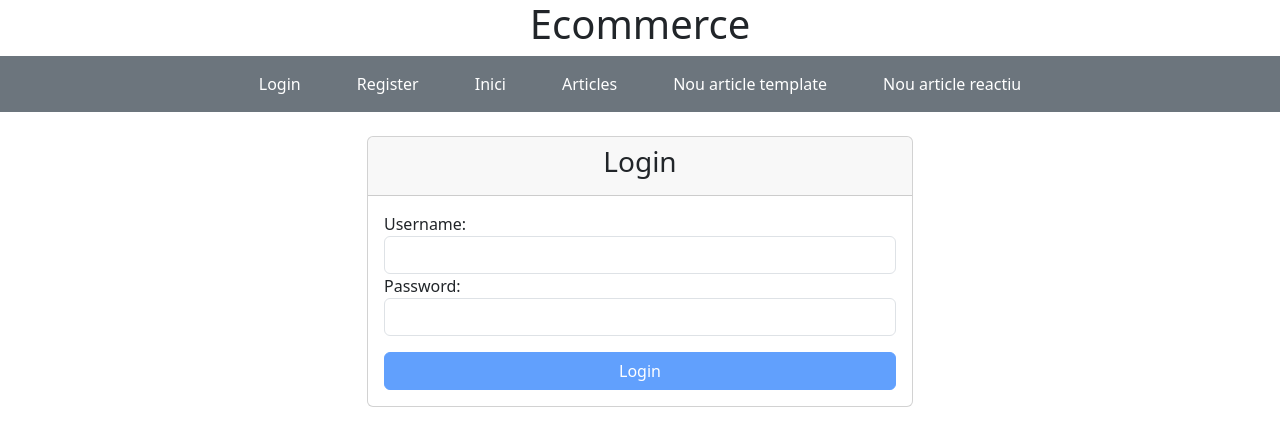
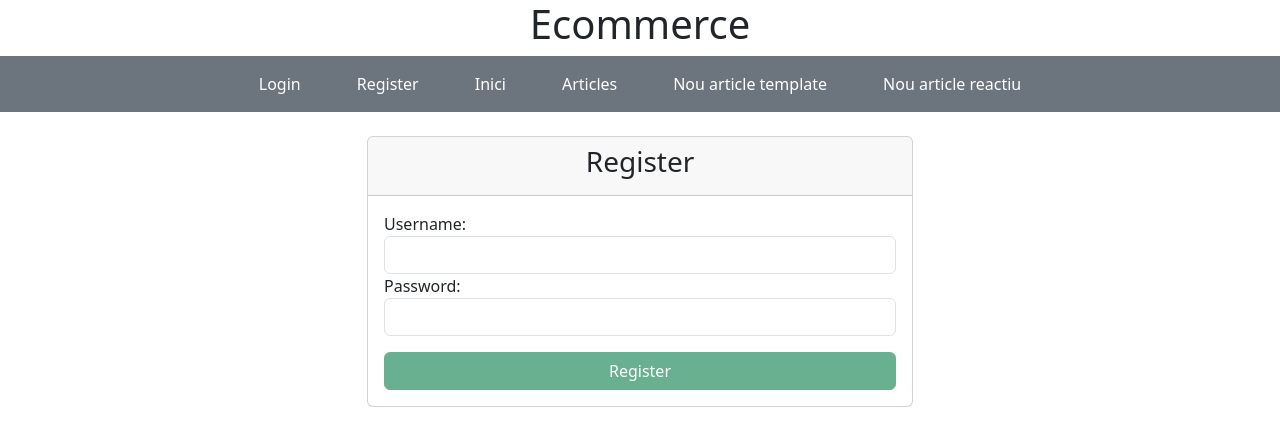
Before and after one commit to AlexFonte/JS-Frameworks-PAC-7, an Angular app in the folder ecommerce/: page / in a window 1280 px wide. Both pictures are taken after a click on the button "Register". Shown: the top 446 px of the page. Built offline with nearby package versions, Linux system fonts and the light colour scheme.

Commit message:
register done, update url to login and register

```diff
--- a/ecommerce/src/app/app.component.html
+++ b/ecommerce/src/app/app.component.html
@@ -5,7 +5,7 @@
 
     <div class="mt-2">
       <app-login *ngIf="currentComponent === 'login'"></app-login>
-      <app-login *ngIf="currentComponent === 'register'"></app-login>
+      <app-register *ngIf="currentComponent === 'register'"></app-register>
       <app-article-list class="d-flex justify-content-evenly align-items-start" *ngIf="currentComponent === 'article-list'"></app-article-list>
       <app-article-new-template *ngIf="currentComponent === 'article-new-template'"></app-article-new-template>
       <app-article-new-reactive *ngIf="currentComponent === 'article-new-reactive'"></app-article-new-reactive>
--- a/ecommerce/src/app/services/user.service.ts
+++ b/ecommerce/src/app/services/user.service.ts
@@ -7,12 +7,18 @@ import { Observable } from 'rxjs';
 })
 export class UserService {
 
-  private baseUrl: string = "http://localhost:3000/api/users";
+  private baseUrl: string = "http://localhost:3000/api/user";
   constructor(private http: HttpClient) { }
 
-  login(user: { usermane: string, password: string }): Observable<any> {
-    console.log("Login user...");
+  login(user: { username: string, password: string }): Observable<any> {
+    console.log("Login user...", user);
     return this.http.post<any>(`${this.baseUrl}/login`, user);
   }
 
+
+  register(user: { usermane: string, password: string }): Observable<any> {
+    console.log("Sing Up new User...");
+    return this.http.post<any>(`${this.baseUrl}/register`, user);
+  }
+
 }
--- a/ecommerce/src/app/user/login/login.component.ts
+++ b/ecommerce/src/app/user/login/login.component.ts
@@ -1,6 +1,5 @@
-import { Component, OnInit } from '@angular/core';
+import { Component } from '@angular/core';
 import { FormBuilder, FormGroup, Validators } from '@angular/forms';
-import { ArticleQuantityChange } from '../../model/article-quantity-change';
 import { UserService } from '../../services/user.service';
 
 @Component({
@@ -28,15 +27,16 @@ export class LoginComponent {
   login(): void {
     this.invalidLogin = false;
     if (this.loginForm.valid) {
-      this.userService.login(this.loginForm.value).subscribe(
-        success => {
-        console.log("User login !!!", success);
-        this.loginForm.reset();
-      },
-      error => {
-        this.invalidLogin = true;
-        this.msgErrorLogin = error;
-        console.log("Error login", error);
+      this.userService.login(this.loginForm.value).subscribe({
+        next: (res) => {
+          console.log("User login !!!", res);
+          this.loginForm.reset();
+        },
+        error: (err) => {
+          this.invalidLogin = true;
+          this.msgErrorLogin = err;
+          console.log("Error login", err);
+        }
       });
     }
   }
--- a/ecommerce/src/app/user/register/register.component.html
+++ b/ecommerce/src/app/user/register/register.component.html
@@ -1 +1,33 @@
-<p>register works!</p>
+<div class="container mt-4">
+    <div class="row justify-content-center">
+      <div class="col-md-6">
+        <div class="card">
+          <div class="card-header">
+            <h3 class="text-center">Register</h3>
+          </div>
+          <div class="card-body">
+            <form [formGroup]="registerForm" (ngSubmit)="singUp()">
+              <div class="form-group">
+                <label for="username">Username:</label>
+                <input id="username" formControlName="username" type="text" class="form-control">
+                <div *ngIf="username.invalid && (username?.dirty || username?.touched)" class="text-danger mt-2">
+                  <small>Username is required</small>
+                </div>
+              </div>
+              <div class="form-group">
+                <label for="password">Password:</label>
+                <input id="password" formControlName="password" type="password" class="form-control">
+                <div *ngIf="password.invalid && (password?.dirty || password?.touched)" class="text-danger mt-2">
+                  <small>Password is required</small>
+                </div>
+              </div>
+              <button type="submit" class="btn btn-success btn-block mt-3 w-100" [disabled]="registerForm.invalid">Register</button>
+              <div *ngIf="invalidRegister" class="text-danger mt-3 text-center">
+                <small>Error to Register new User</small>
+              </div>
+            </form>
+          </div>
+        </div>
+      </div>
+    </div>
+  </div>
--- a/ecommerce/src/app/user/register/register.component.ts
+++ b/ecommerce/src/app/user/register/register.component.ts
@@ -1,4 +1,6 @@
 import { Component } from '@angular/core';
+import { FormBuilder, FormGroup, Validators } from '@angular/forms';
+import { UserService } from '../../services/user.service';
 
 @Component({
   selector: 'app-register',
@@ -7,4 +9,44 @@ import { Component } from '@angular/core';
 })
 export class RegisterComponent {
 
+  public registerForm: FormGroup;
+  public invalidRegister: boolean = false;
+  public msgErrorRegister: String = '';
+
+  constructor(private fb: FormBuilder, private userService: UserService) {
+    this.creatForm();
+  }
+
+  creatForm(): void {
+    this.registerForm = this.fb.group({
+      username: ['', [Validators.required, Validators.minLength(4)]],
+      password: ['', [Validators.required, Validators.minLength(4)]] //Validators.pattern(/^(?=.*[A-Z])(?=.*[a-z])(?=.*\d)(?=.*[@$!%*?&])[A-Za-z\d@$!%*?&]{8,}$/
+    });
+  }
+
+  singUp(): void {
+    this.invalidRegister = false;
+    if (this.registerForm.valid) {
+      this.userService.register(this.registerForm.value).subscribe({
+        next: (res) => {
+          console.log("User login !!!", res);
+          this.registerForm.reset();
+        },
+        error: (err) => {
+          this.invalidRegister = true;
+          this.msgErrorRegister = err;
+          console.log("Error login", err);
+        }
+      });
+    }
+  }
+
+  get username() {
+    return this.registerForm.get('username');
+  }
+
+  get password() {
+    return this.registerForm.get('password');
+  }
+
 }
```
